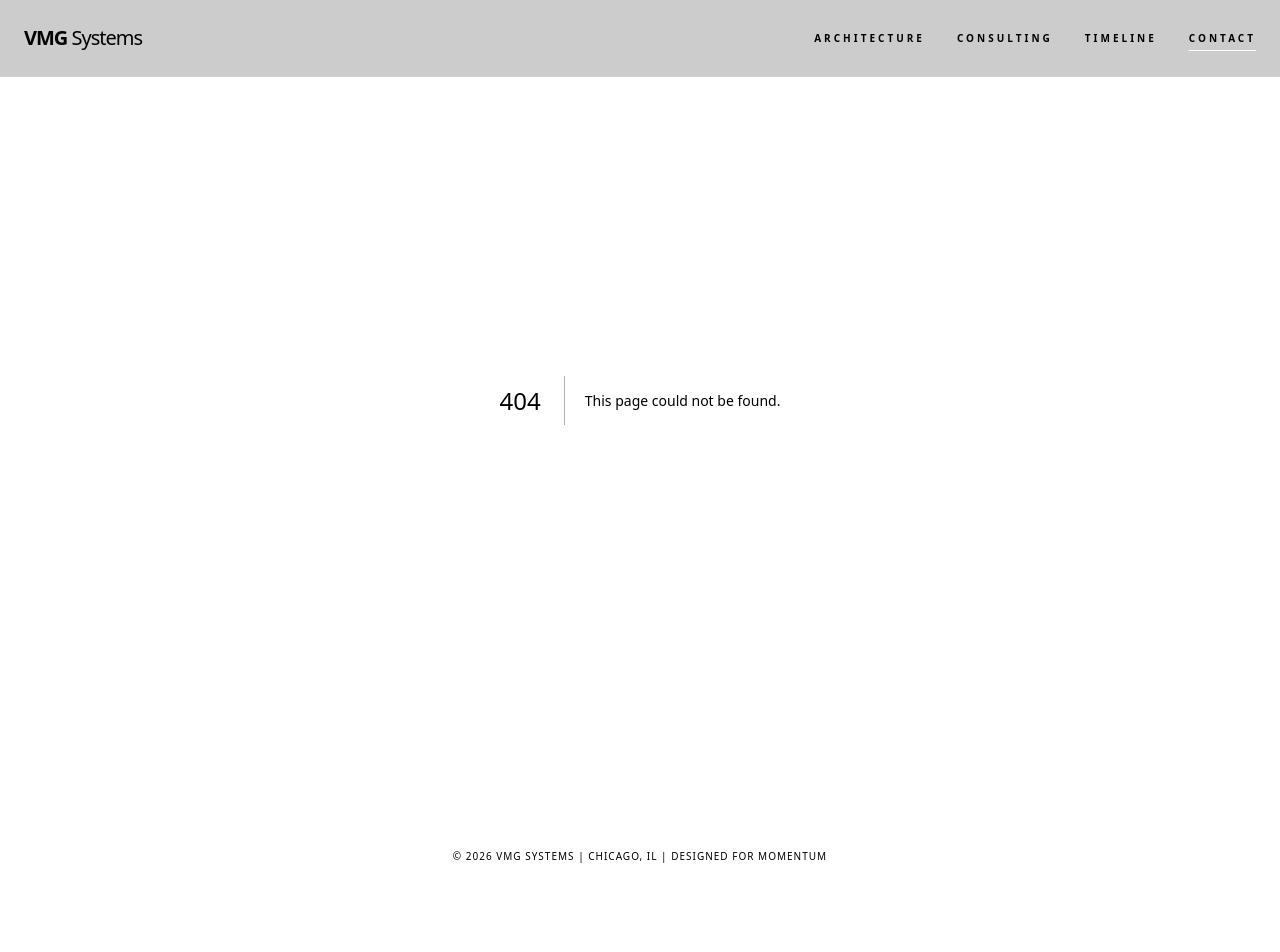
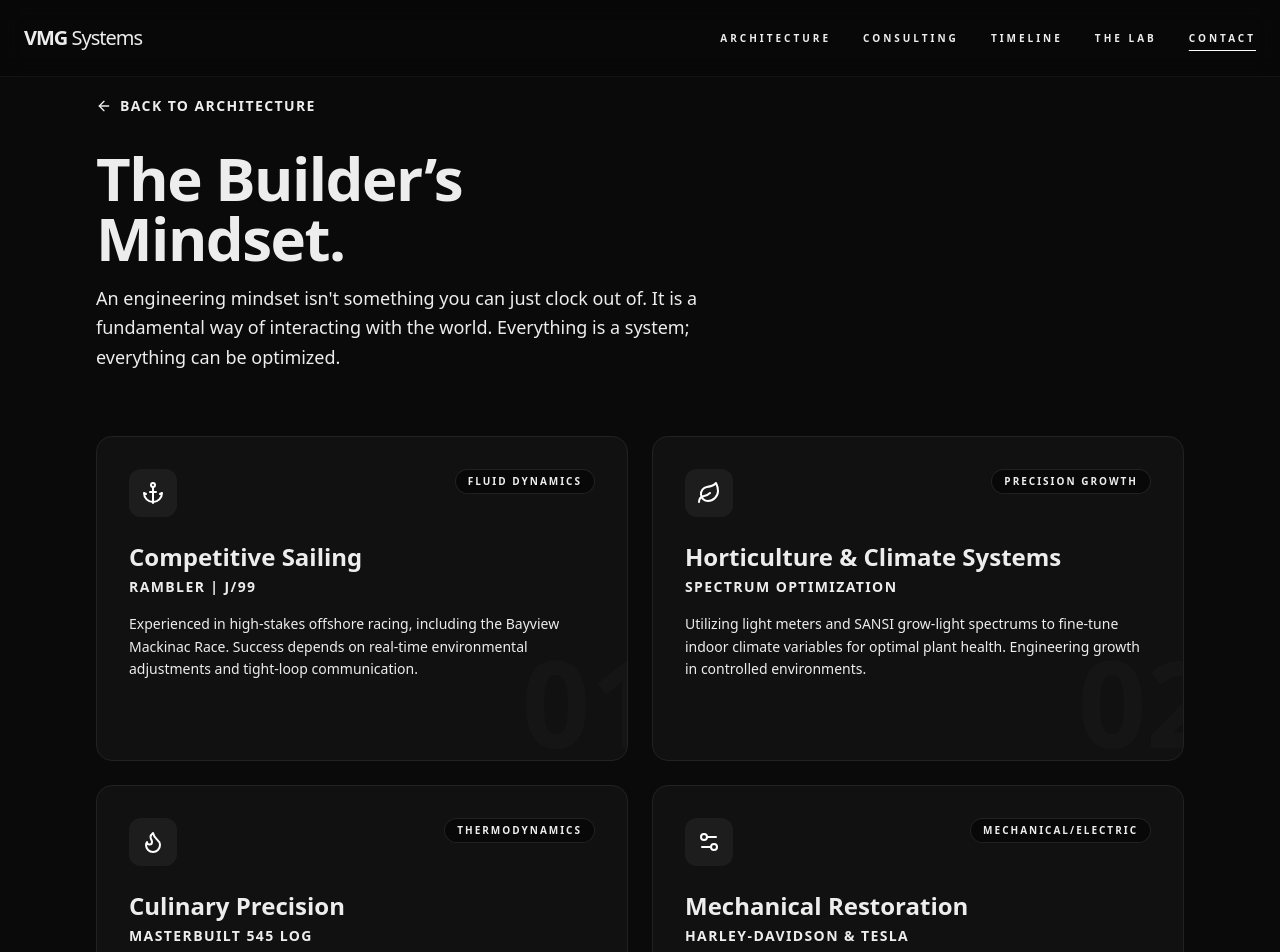
Before and after one commit to vmgsystems/my-portfolio, a Next.js app: page /lab in a window 1280 px wide. Before the commit this address had no page. Shown: the top 952 px of the page. Before the commit the page ends 912 px from the top, so only its background shows below. Built offline with nearby package versions, Linux system fonts and the light colour scheme.

Commit message:
Complete The Lab page and finalize navigation

```diff
--- /dev/null
+++ b/src/app/lab/page.tsx
@@ -0,0 +1,117 @@
+"use client";
+
+import { motion } from "framer-motion";
+import {
+  Anchor,
+  Leaf,
+  Flame,
+  Settings2,
+  ArrowLeft,
+  Gauge
+} from "lucide-react";
+import Link from "next/link";
+
+const experiments = [
+  {
+    title: "Competitive Sailing",
+    subtitle: "Rambler | J/99",
+    icon: <Anchor className="text-white" />,
+    description: "Experienced in high-stakes offshore racing, including the Bayview Mackinac Race. Success depends on real-time environmental adjustments and tight-loop communication.",
+    tag: "Fluid Dynamics"
+  },
+  {
+    title: "Horticulture & Climate Systems",
+    subtitle: "Spectrum Optimization",
+    icon: <Leaf className="text-white" />,
+    description: "Utilizing light meters and SANSI grow-light spectrums to fine-tune indoor climate variables for optimal plant health. Engineering growth in controlled environments.",
+    tag: "Precision Growth"
+  },
+  {
+    title: "Culinary Precision",
+    subtitle: "Masterbuilt 545 Log",
+    icon: <Flame className="text-white" />,
+    description: "Mastering the 'low and slow' parameters of temperature and airflow. Treating the smoking process as a thermodynamic system to be optimized.",
+    tag: "Thermodynamics"
+  },
+  {
+    title: "Mechanical Restoration",
+    subtitle: "Harley-Davidson & Tesla",
+    icon: <Settings2 className="text-white" />,
+    description: "Maintaining a deep respect for legacy machinery while embracing the innovation of the Tesla Model 3. A balance of wrenching and high-voltage systems.",
+    tag: "Mechanical/Electric"
+  }
+];
+
+const container = {
+  hidden: { opacity: 0 },
+  show: {
+    opacity: 1,
+    transition: { staggerChildren: 0.1 }
+  }
+};
+
+const item = {
+  hidden: { y: 20, opacity: 0 },
+  show: { y: 0, opacity: 1 }
+};
+
+export default function Lab() {
+  return (
+    <main className="min-h-screen p-8 md:p-12 lg:p-24 max-w-7xl mx-auto pt-32">
+      <motion.div
+        variants={container}
+        initial="hidden"
+        animate="show"
+      >
+        <motion.div variants={item} className="mb-16">
+          <Link href="/" className="inline-flex items-center gap-2 text-muted hover:text-white transition-colors text-sm font-bold tracking-widest uppercase mb-8">
+            <ArrowLeft size={16} /> Back to Architecture
+          </Link>
+          <h1 className="text-4xl md:text-6xl font-bold tracking-tight mb-4">
+            The Builder’s <br/>
+            <span className="text-muted">Mindset.</span>
+          </h1>
+          <p className="text-muted text-lg leading-relaxed max-w-2xl">
+            An engineering mindset isn't something you can just clock out of. It is a fundamental way of interacting with the world. Everything is a system; everything can be optimized.
+          </p>
+        </motion.div>
+
+        <div className="grid grid-cols-1 md:grid-cols-2 gap-6">
+          {experiments.map((exp, index) => (
+            <motion.div
+              key={index}
+              variants={item}
+              className="glass-card flex flex-col justify-between group overflow-hidden relative"
+            >
+              <div className="relative z-10">
+                <div className="flex justify-between items-start mb-6">
+                  <div className="p-3 rounded-xl bg-white/5 group-hover:bg-white/10 transition-colors">
+                    {exp.icon}
+                  </div>
+                  <span className="text-[10px] font-mono font-bold uppercase tracking-[0.2em] px-3 py-1 rounded-full border border-white/10 bg-black/50">
+                    {exp.tag}
+                  </span>
+                </div>
+                <h3 className="text-2xl font-bold mb-1">{exp.title}</h3>
+                <p className="text-sm text-muted font-bold uppercase tracking-widest mb-4">{exp.subtitle}</p>
+                <p className="text-muted text-sm leading-relaxed">
+                  {exp.description}
+                </p>
+              </div>
+
+              <div className="mt-8 flex items-center gap-2 opacity-0 group-hover:opacity-100 transition-opacity">
+                <Gauge size={14} className="text-white" />
+                <span className="text-[10px] font-bold uppercase tracking-widest">Optimizing...</span>
+              </div>
+
+              {/* Decorative Background Element */}
+              <div className="absolute -right-8 -bottom-8 font-mono text-[120px] font-black opacity-[0.02] select-none pointer-events-none group-hover:opacity-[0.04] transition-opacity">
+                0{index + 1}
+              </div>
+            </motion.div>
+          ))}
+        </div>
+      </motion.div>
+    </main>
+  );
+}
--- a/src/app/layout.tsx
+++ b/src/app/layout.tsx
@@ -36,6 +36,7 @@ export default function RootLayout({
             <Link href="/" className="hover:text-white transition-colors">Architecture</Link>
             <Link href="/consulting" className="hover:text-white transition-colors">Consulting</Link>
             <Link href="/timeline" className="hover:text-white transition-colors">Timeline</Link>
+            <Link href="/lab" className="hover:text-white transition-colors">The Lab</Link>
             <Link href="/contact" className="hover:text-white transition-colors underline underline-offset-8 decoration-white">Contact</Link>
           </div>
         </nav>
```
